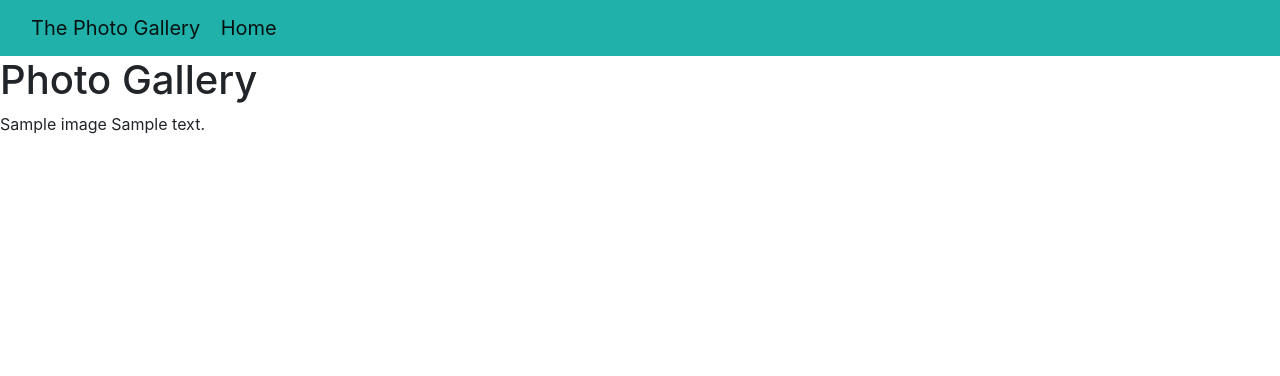
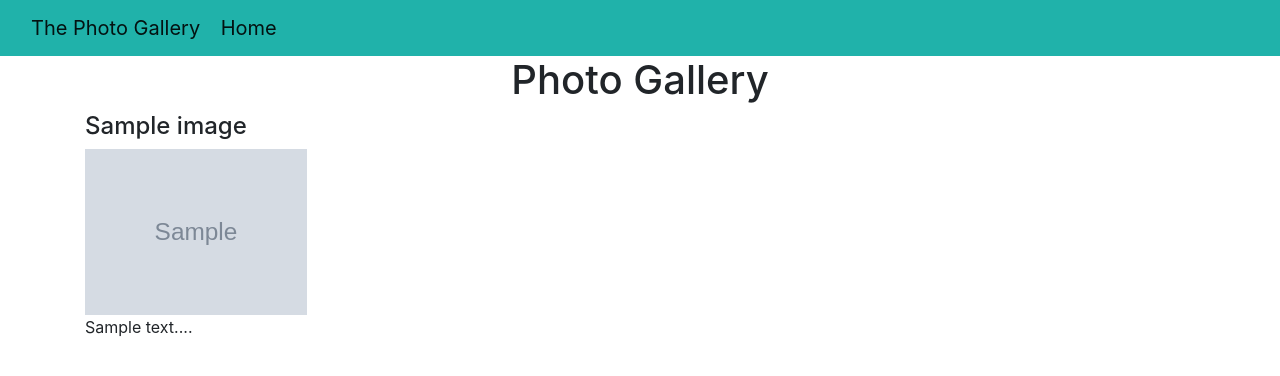
Before and after one commit to wilbrone/PhotoGallery, a Django app: page / in a window 1280 px wide. Shown: the top 376 px of the page. Run offline with Django 3.2, Linux system fonts and the light colour scheme; tables that the repository leaves empty hold one stand-in row (values such as "Sample post"); grey boxes marked "Sample" are stand-in pictures; some libraries are stand-ins or nearby versions.

Commit message:
add styling to photo display

```diff
--- a/photos/templates/all-pics/pics.html
+++ b/photos/templates/all-pics/pics.html
@@ -3,17 +3,26 @@
 {% block content %}
 {{block.super}}
 
-<div>
+<div class="container">
     {% for photos in gallery %}
+    <h4>
+        {{ photos.title }}
+    </h4>
+    <div>
+        <a>
+            <img src="{{photos.image.url}}" class="img-responsive" alt="Image" width="20%">
+        </a>
+    </div>
     <p>
-        {{ photos.title }}
-        {{ photos.description }}
+        {{ photos.description | truncatechars:50 }}...
     </p>
+
     {% empty %}
     <p>
         you got nothing to show
     </p>
     {% endfor %}
+
 </div>
 
 {% endblock %}
--- a/static/css/styles.css
+++ b/static/css/styles.css
@@ -0,0 +1,3 @@
+h1{
+    text-align: center;
+}
```
